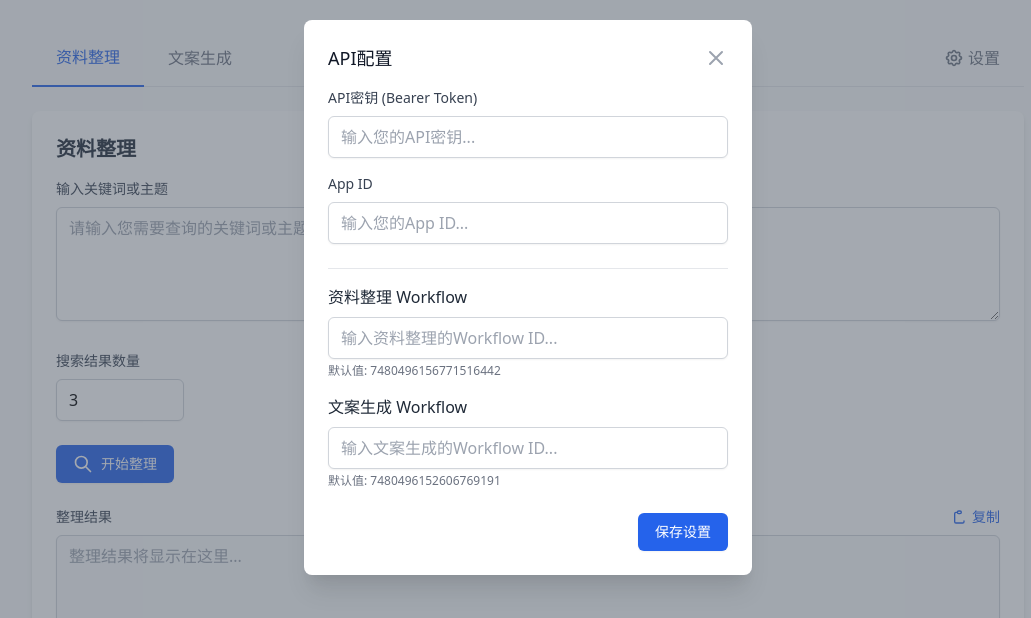
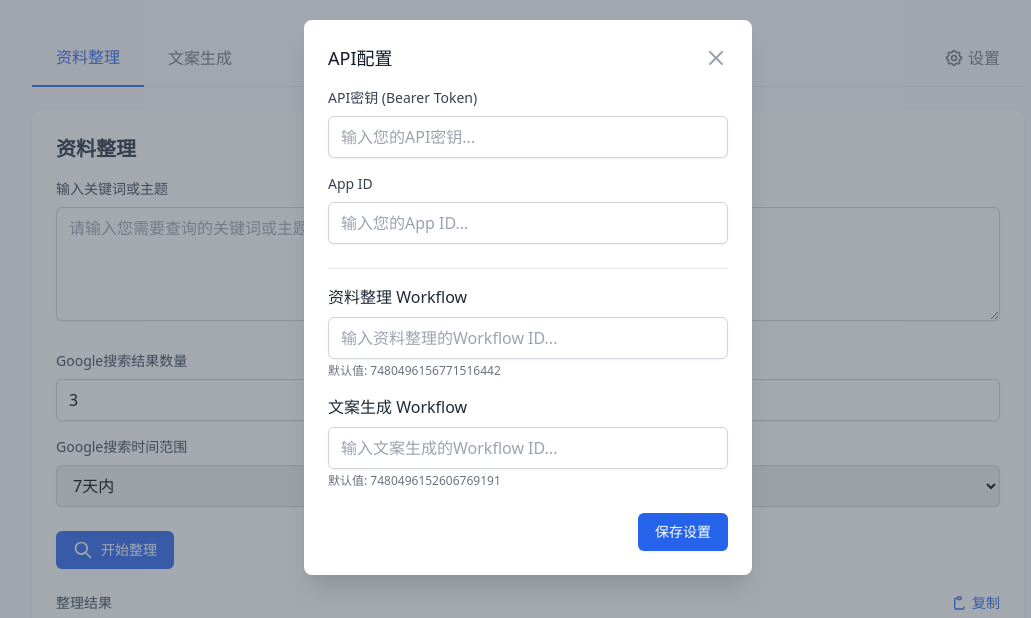
Before and after one commit to passwordis42/quicksearchDemo, a plain HTML site: page index.html in a window 1280 px wide. Shown: the part 103-721 px from the top of the page, without its empty margins (112-1143 px from the left). Drawn offline with nearby package versions, Linux system fonts and the light colour scheme.

Commit message:
Update index.html

```diff
--- a/index.html
+++ b/index.html
@@ -64,11 +64,54 @@
                             placeholder="请输入您需要查询的关键词或主题..."></textarea>
                     </div>
 
-                    <!-- 搜索数量 -->
-                    <div class="mb-6">
-                        <label for="search-count" class="block text-sm font-medium text-gray-700 mb-2">搜索结果数量</label>
-                        <input type="number" id="search-count" value="3" min="1" max="10"
-                            class="w-32 px-3 py-2 border border-gray-300 rounded-md shadow-sm focus:outline-none focus:ring-blue-500 focus:border-blue-500">
+                    <!-- 搜索参数设置区域 -->
+                    <div class="mb-6 grid grid-cols-1 md:grid-cols-2 gap-4">
+                        <div>
+                            <label for="search-count-google" class="block text-sm font-medium text-gray-700 mb-2">Google搜索结果数量</label>
+                            <input type="number" id="search-count-google" value="3" min="1" max="10"
+                                class="w-full px-3 py-2 border border-gray-300 rounded-md shadow-sm focus:outline-none focus:ring-blue-500 focus:border-blue-500">
+                        </div>
+
+                        <div>
+                            <label for="search-count-bing" class="block text-sm font-medium text-gray-700 mb-2">Bing搜索结果数量</label>
+                            <input type="number" id="search-count-bing" value="3" min="1" max="10"
+                                class="w-full px-3 py-2 border border-gray-300 rounded-md shadow-sm focus:outline-none focus:ring-blue-500 focus:border-blue-500">
+                        </div>
+
+                        <div>
+                            <label for="search-date-google" class="block text-sm font-medium text-gray-700 mb-2">Google搜索时间范围</label>
+                            <select id="search-date-google"
+                                class="w-full px-3 py-2 border border-gray-300 rounded-md shadow-sm focus:outline-none focus:ring-blue-500 focus:border-blue-500">
+                                <option value="dateRestrict=d1">1天内</option>
+                                <option value="dateRestrict=d7" selected>7天内</option>
+                                <option value="dateRestrict=w1">1周内</option>
+                                <option value="dateRestrict=m1">1个月内</option>
+                                <option value="dateRestrict=m3">3个月内</option>
+                                <option value="dateRestrict=m6">6个月内</option>
+                                <option value="dateRestrict=y1">1年内</option>
+                                <option value="">不限时间</option>
+                            </select>
+                        </div>
+
+                        <div>
+                            <label for="search-date-bing" class="block text-sm font-medium text-gray-700 mb-2">Bing搜索时间范围</label>
+                            <select id="search-date-bing"
+                                class="w-full px-3 py-2 border border-gray-300 rounded-md shadow-sm focus:outline-none focus:ring-blue-500 focus:border-blue-500">
+                                <option value="">不限时间</option>
+                                <option value="2023-01-01..2023-12-31">2023年</option>
+                                <option value="2022-01-01..2022-12-31">2022年</option>
+                                <option value="2021-01-01..2021-12-31">2021年</option>
+                                <option value="custom">自定义...</option>
+                            </select>
+                            <div id="custom-date-range" class="mt-2 hidden">
+                                <div class="flex space-x-2">
+                                    <input type="date" id="bing-date-start"
+                                        class="w-1/2 px-3 py-2 border border-gray-300 rounded-md shadow-sm focus:outline-none focus:ring-blue-500 focus:border-blue-500">
+                                    <input type="date" id="bing-date-end"
+                                        class="w-1/2 px-3 py-2 border border-gray-300 rounded-md shadow-sm focus:outline-none focus:ring-blue-500 focus:border-blue-500">
+                                </div>
+                            </div>
+                        </div>
                     </div>
 
                     <!-- 提交按钮 -->
```
